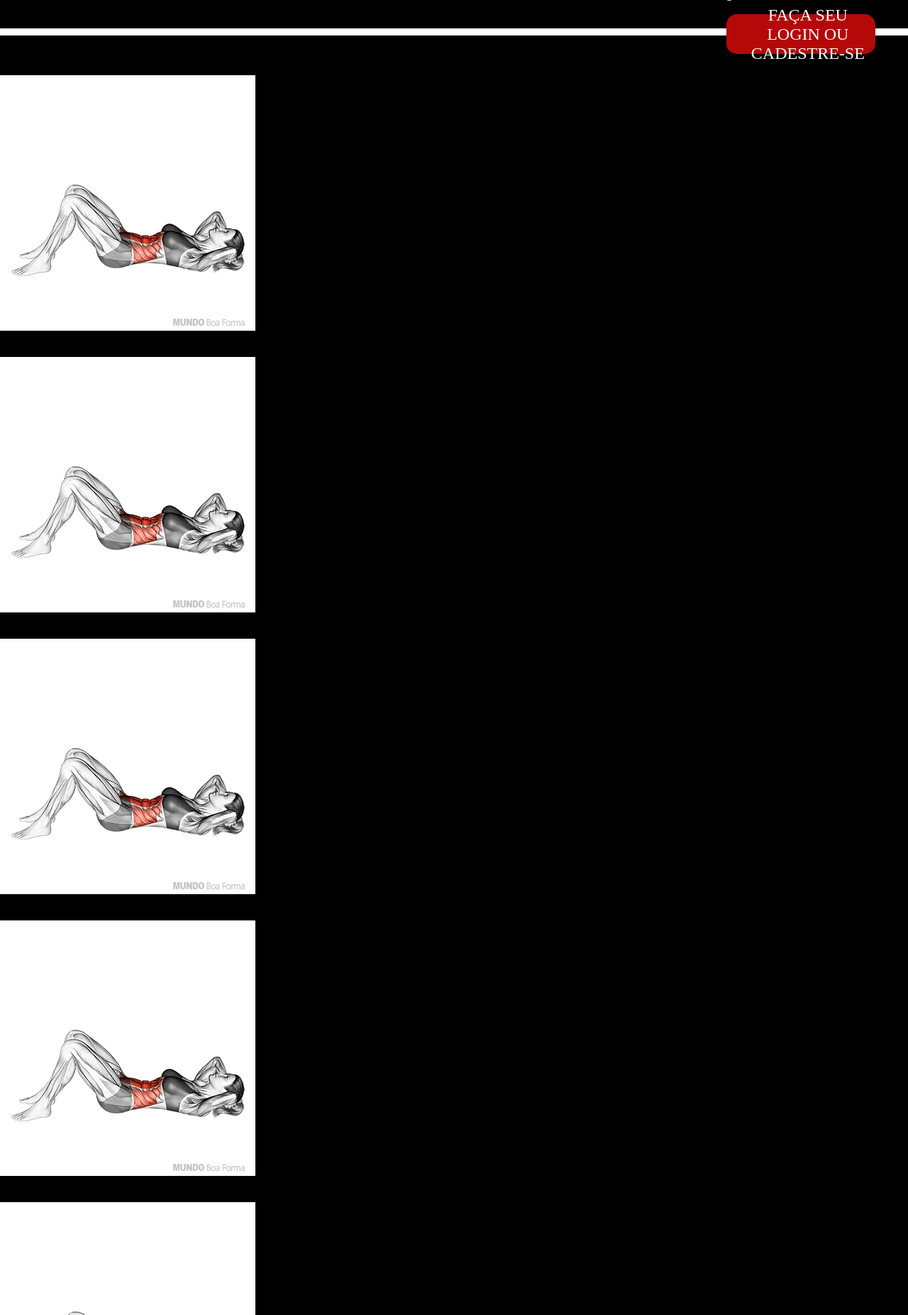
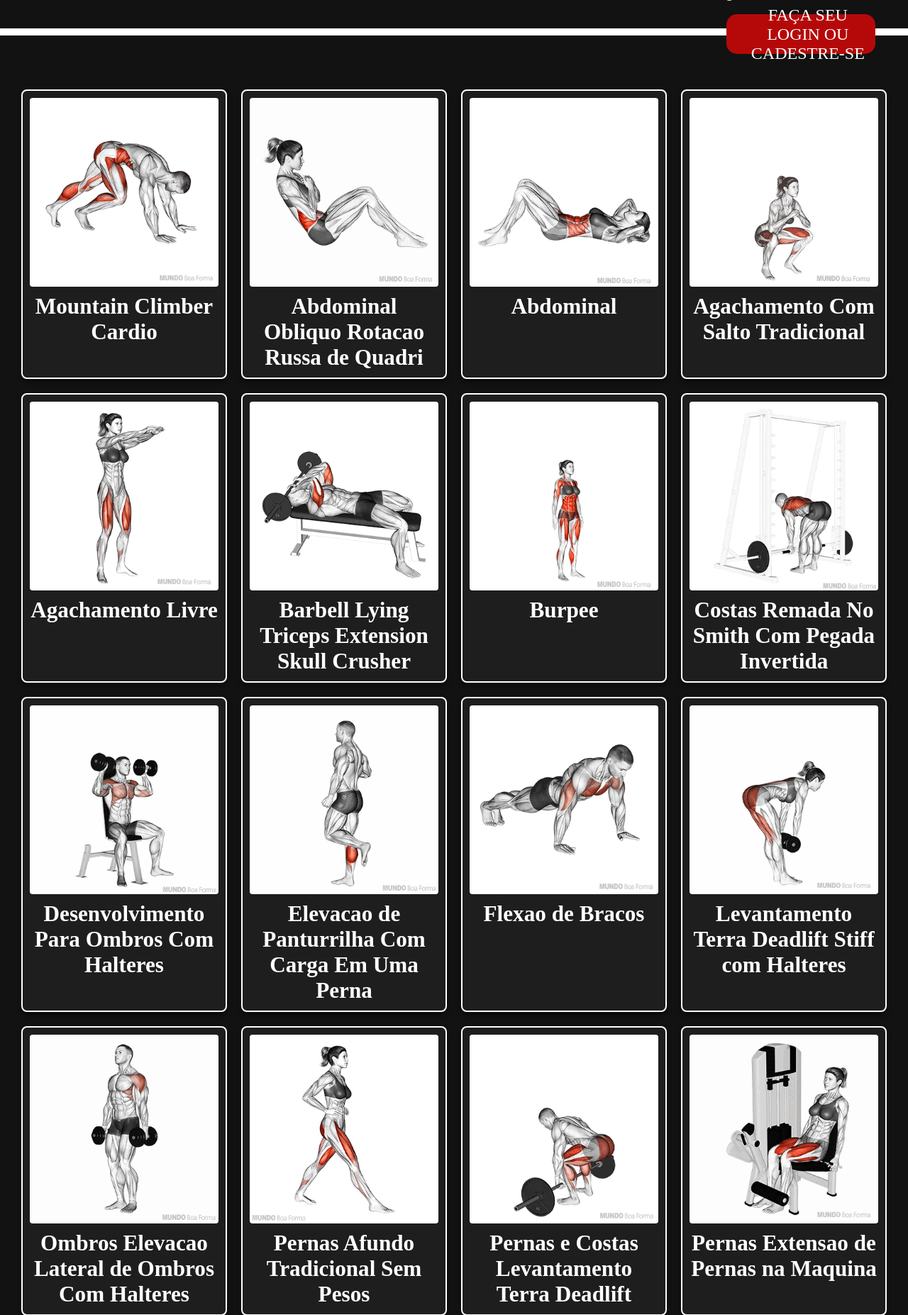
Before and after one commit to senacrs-emti/2024-3MB-freecode-G03, a PHP site: page /verificadormovimento.php in a window 1280 px wide. Shown: the part 117-1970 px from the top of the page at 71% size. Run offline with PHP 8.4, Linux system fonts and the light colour scheme; some web fonts are replaced.

Commit message:
verificador_movimento_pronto

```diff
--- a/static/css/verificadormovimento.css
+++ b/static/css/verificadormovimento.css
@@ -0,0 +1,55 @@
+/* CSS - verificadormovimento.css */
+
+body {
+    margin: 0;
+    font-family: Arial, sans-serif;
+    background-color: #121212;
+    /* Fundo escuro */
+    color: #fff;
+    /* Texto branco padrão */
+}
+
+main {
+    display: flex;
+    flex-wrap: wrap;
+    gap: 20px;
+    /* Espaçamento entre as seções */
+    padding: 20px;
+    justify-content: center;
+    /* Centraliza as linhas na página */
+}
+
+section.exercicio {
+    display: flex;
+    flex-direction: column;
+    align-items: center;
+    width: calc(25% - 20px);
+    /* 4 seções por linha */
+    background-color: #1e1e1e;
+    /* Cor de fundo da seção */
+    border: 2px solid #fff;
+    border-radius: 8px;
+    padding: 10px;
+    box-shadow: 0 4px 6px rgba(0, 0, 0, 0.5);
+    transition: transform 0.2s, box-shadow 0.2s;
+}
+
+section.exercicio:hover {
+    transform: scale(1.05);
+    /* Efeito de destaque ao passar o mouse */
+    box-shadow: 0 8px 12px rgba(0, 0, 0, 0.7);
+}
+
+section.exercicio img {
+    max-width: 100%;
+    border-radius: 4px;
+    margin-bottom: 10px;
+}
+
+section.exercicio h1 {
+    color: #fff;
+    /* Cor branca do texto */
+    font-size: 1.2em;
+    text-align: center;
+    margin: 0;
+}
--- a/verificadormovimento.php
+++ b/verificadormovimento.php
@@ -4,97 +4,98 @@
     <meta charset="UTF-8">
     <meta name="viewport" content="width=device-width, initial-scale=1.0">
     <title>Document</title>
+    <link rel="stylesheet" href="static/css/verificadormovimento.css">
 </head>
 <body>
     <?php include_once "header.php"; ?>
         <main>
             <section class="exercicio">
-                <img src="GIF/abdominal.gif" alt="">
-                <h1>Abdominal</h1>
+                <img src="GIF/06301301-Mountain-Climber_Cardio_360-logo.gif" alt="">
+                <h1>Mountain Climber Cardio</h1>
+            </section>
+            <section class="exercicio">
+                <img src="GIF/46461301-abdominal-obliquo-rotacao-russa-de-quadri.gif" alt="">
+                <h1>Abdominal Obliquo Rotacao Russa de Quadri</h1>
             </section>
             <section class="exercicio">
                 <img src="GIF/abdominal.gif" alt="">
                 <h1>Abdominal</h1>
             </section>
             <section class="exercicio">
-                <img src="GIF/abdominal.gif" alt="">
-                <h1>Abdominal</h1>
+                <img src="GIF/agachamento-com-salto-tradicional.gif" alt="">
+                <h1>Agachamento Com Salto Tradicional</h1>
             </section>
             <section class="exercicio">
-                <img src="GIF/abdominal.gif" alt="">
-                <h1>Abdominal</h1>
+                <img src="GIF/agachamento-livre-1.gif" alt="">
+                <h1>Agachamento Livre</h1>
             </section>
             <section class="exercicio">
-                <img src="GIF/abdominal.gif" alt="">
-                <h1>Abdominal</h1>
+                <img src="GIF/barbell-lying-triceps-extension-skull-crusher.gif" alt="">
+                <h1>Barbell Lying Triceps Extension Skull Crusher</h1>
             </section>
             <section class="exercicio">
-                <img src="GIF/abdominal.gif" alt="">
-                <h1>Abdominal</h1>
+                <img src="GIF/burpee.gif" alt="">
+                <h1>Burpee</h1>
             </section>
             <section class="exercicio">
-                <img src="GIF/abdominal.gif" alt="">
-                <h1>Abdominal</h1>
+                <img src="GIF/costas-remada-no-smith-com-pegada-invertida.gif" alt="">
+                <h1>Costas Remada No Smith Com Pegada Invertida</h1>
             </section>
             <section class="exercicio">
-                <img src="GIF/abdominal.gif" alt="">
-                <h1>Abdominal</h1>
+                <img src="GIF/desenvolvimento-para-ombros-com-halteres.gif" alt="">
+                <h1>Desenvolvimento Para Ombros Com Halteres</h1>
             </section>
             <section class="exercicio">
-                <img src="GIF/abdominal.gif" alt="">
-                <h1>Abdominal</h1>
+                <img src="GIF/Elevacao-de-panturrilha-com-carga-em-uma-perna.gif" alt="">
+                <h1>Elevacao de Panturrilha Com Carga Em Uma Perna</h1>
             </section>
             <section class="exercicio">
-                <img src="GIF/abdominal.gif" alt="">
-                <h1>Abdominal</h1>
+                <img src="GIF/flexao-de-bracos.gif" alt="">
+                <h1>Flexao de Bracos</h1>
             </section>
             <section class="exercicio">
-                <img src="GIF/abdominal.gif" alt="">
-                <h1>Abdominal</h1>
+                <img src="GIF/levantamento-terra-deadlift-stiff-com-halteres-1.gif" alt="">
+                <h1>Levantamento Terra Deadlift Stiff com Halteres</h1>
             </section>
             <section class="exercicio">
-                <img src="GIF/abdominal.gif" alt="">
-                <h1>Abdominal</h1>
+                <img src="GIF/ombros-elevacao-lateral-de-ombros-com-halteres.gif" alt="">
+                <h1>Ombros Elevacao Lateral de Ombros Com Halteres</h1>
             </section>
             <section class="exercicio">
-                <img src="GIF/abdominal.gif" alt="">
-                <h1>Abdominal</h1>
+                <img src="GIF/pernas-afundo-tradicional-sem-pesos.gif" alt="">
+                <h1>Pernas Afundo Tradicional Sem Pesos</h1>
             </section>
             <section class="exercicio">
-                <img src="GIF/abdominal.gif" alt="">
-                <h1>Abdominal</h1>
+                <img src="GIF/pernas-e-costas-levantamento-terra-deadlift.gif" alt="">
+                <h1>Pernas e Costas Levantamento Terra Deadlift</h1>
             </section>
             <section class="exercicio">
-                <img src="GIF/abdominal.gif" alt="">
-                <h1>Abdominal</h1>
+                <img src="GIF/pernas-extensao-de-pernas-na-maquina.gif" alt="">
+                <h1>Pernas Extensao de Pernas na Maquina</h1>
             </section>
             <section class="exercicio">
-                <img src="GIF/abdominal.gif" alt="">
-                <h1>Abdominal</h1>
+                <img src="GIF/pernas-leg-press-45-tradicional.gif" alt="">
+                <h1>Pernas Leg Press 45</h1>
             </section>
             <section class="exercicio">
-                <img src="GIF/abdominal.gif" alt="">
-                <h1>Abdominal</h1>
+                <img src="GIF/Prancha.png" alt="" width="360px">
+                <h1>Prancha</h1>
             </section>
             <section class="exercicio">
-                <img src="GIF/abdominal.gif" alt="">
-                <h1>Abdominal</h1>
+                <img src="GIF/remada-sentado-com-cabos-e-triangulo-para-costas.gif" alt="">
+                <h1>Remada Sentado com Cabos e Triangulo para Costas</h1>
             </section>
             <section class="exercicio">
-                <img src="GIF/abdominal.gif" alt="">
-                <h1>Abdominal</h1>
+                <img src="GIF/rosca-biceps-martelo-com-halteres.gif" alt="">
+                <h1>Rosca Biceps Martelo com Halteres</h1>
             </section>
             <section class="exercicio">
-                <img src="GIF/abdominal.gif" alt="">
-                <h1>Abdominal</h1>
+                <img src="GIF/supino-inclinado-com-halteres.gif" alt="">
+                <h1>Supino Inclinado com Halteres</h1>
             </section>
             <section class="exercicio">
-                <img src="GIF/abdominal.gif" alt="">
-                <h1>Abdominal</h1>
-            </section>
-            <section class="exercicio">
-                <img src="GIF/abdominal.gif" alt="">
-                <h1>Abdominal</h1>
+                <img src="GIF/supino-reto.gif" alt="">
+                <h1>Supino Reto</h1>
             </section>
         </main>
     <?php include_once "footer.php"; ?>
```
Also changed, not shown: headerfisico.php (deleted, +0 -25 lines).
